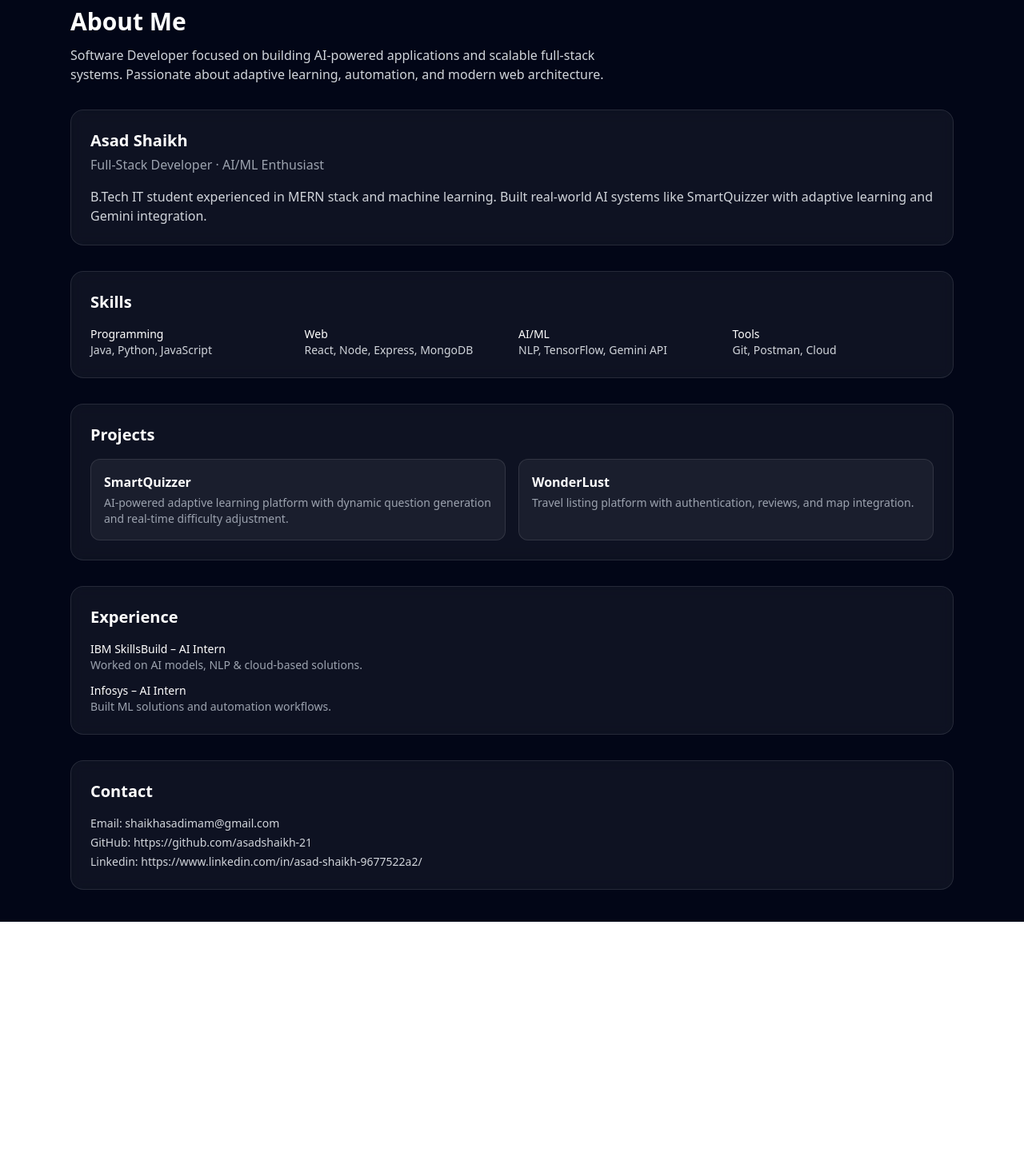
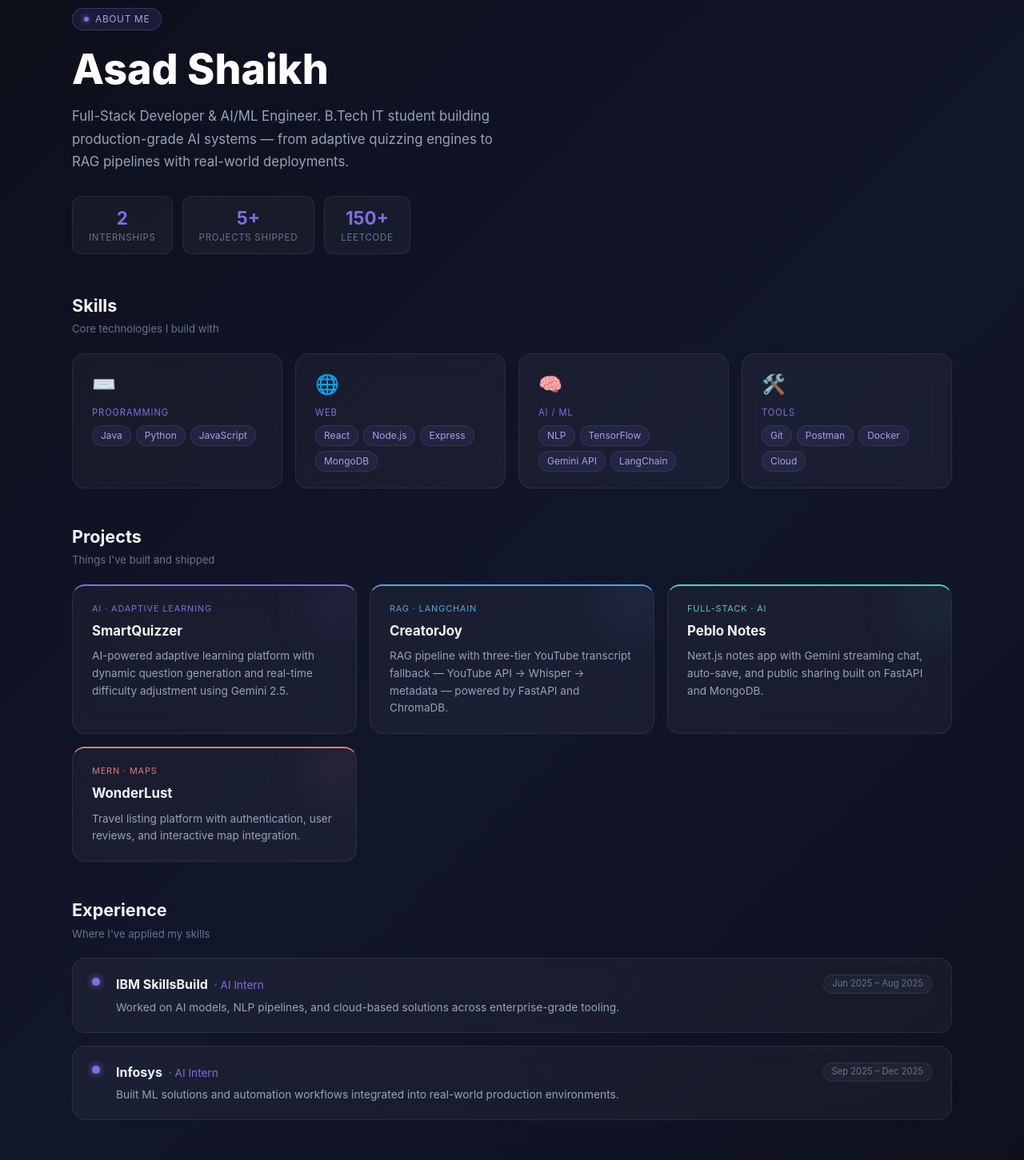
Before and after one commit to asadshaikh-21/Smart-Quizer_AI, a React (Vite) app in the folder frontend/: page /about in a window 1280 px wide. Shown: the part 100-1551 px from the top of the page at 80% size. Before the commit the page ends 1253 px from the top, so only its background shows below. Built offline with nearby package versions, Linux system fonts and the light colour scheme; sample sign-in values are in the browser's storage.

Commit message:
Update About Me

```diff
--- a/frontend/src/pages/About.jsx
+++ b/frontend/src/pages/About.jsx
@@ -1,111 +1,325 @@
 export default function About() {
+  const skills = [
+    { category: "Programming", items: ["Java", "Python", "JavaScript"], icon: "⌨️" },
+    { category: "Web", items: ["React", "Node.js", "Express", "MongoDB"], icon: "🌐" },
+    { category: "AI / ML", items: ["NLP", "TensorFlow", "Gemini API", "LangChain"], icon: "🧠" },
+    { category: "Tools", items: ["Git", "Postman", "Docker", "Cloud"], icon: "🛠️" },
+  ];
+
+  const projects = [
+    {
+      name: "SmartQuizzer",
+      tag: "AI · Adaptive Learning",
+      desc: "AI-powered adaptive learning platform with dynamic question generation and real-time difficulty adjustment using Gemini 2.5.",
+      accent: "#7C6FE0",
+    },
+    {
+      name: "CreatorJoy",
+      tag: "RAG · LangChain",
+      desc: "RAG pipeline with three-tier YouTube transcript fallback — YouTube API → Whisper → metadata — powered by FastAPI and ChromaDB.",
+      accent: "#4EA8DE",
+    },
+    {
+      name: "Peblo Notes",
+      tag: "Full-Stack · AI",
+      desc: "Next.js notes app with Gemini streaming chat, auto-save, and public sharing built on FastAPI and MongoDB.",
+      accent: "#56CFB2",
+    },
+    {
+      name: "WonderLust",
+      tag: "MERN · Maps",
+      desc: "Travel listing platform with authentication, user reviews, and interactive map integration.",
+      accent: "#E07C6F",
+    },
+  ];
+
+  const experience = [
+    {
+      company: "IBM SkillsBuild",
+      role: "AI Intern",
+      period: "Jun 2025 – Aug 2025",
+      desc: "Worked on AI models, NLP pipelines, and cloud-based solutions across enterprise-grade tooling.",
+    },
+    {
+      company: "Infosys",
+      role: "AI Intern",
+      period: "Sep 2025 – Dec 2025",
+      desc: "Built ML solutions and automation workflows integrated into real-world production environments.",
+    },
+  ];
+
   return (
-    <div className="px-6 py-10 text-white max-w-6xl mx-auto space-y-8">
+    <div
+      style={{
+        minHeight: "100vh",
+        background: "linear-gradient(135deg, #0d0f1a 0%, #12162b 50%, #0d0f1a 100%)",
+        color: "#e2e8f0",
+        fontFamily: "'Inter', 'Segoe UI', sans-serif",
+        padding: "2.5rem 1.5rem",
+      }}
+    >
+      <div style={{ maxWidth: "1100px", margin: "0 auto" }}>
 
-      {/* Header */}
-      <div className="space-y-3">
-        <h1 className="text-3xl font-bold">
+        {/* ── Hero ── */}
+        <div style={{ marginBottom: "3rem", position: "relative" }}>
+          {/* eyebrow */}
+          <div
+            style={{
+              display: "inline-flex",
+              alignItems: "center",
+              gap: "8px",
+              background: "rgba(124,111,224,0.12)",
+              border: "1px solid rgba(124,111,224,0.3)",
+              borderRadius: "999px",
+              padding: "4px 14px",
+              fontSize: "0.75rem",
+              color: "#a89fe8",
+              marginBottom: "1.25rem",
+              letterSpacing: "0.05em",
+              textTransform: "uppercase",
+            }}
+          >
+            <span
+              style={{
+                width: "6px",
+                height: "6px",
+                borderRadius: "50%",
+                background: "#7C6FE0",
+                display: "inline-block",
+                boxShadow: "0 0 6px #7C6FE0",
+              }}
+            />
             About Me
-        </h1>
-        <p className="text-gray-300 max-w-2xl">
-          Software Developer focused on building AI-powered applications and scalable
-          full-stack systems. Passionate about adaptive learning, automation, and modern web architecture.
-        </p>
           </div>
 
-      {/* Profile Card */}
-      <div className="bg-white/5 backdrop-blur border border-white/10 rounded-2xl p-6">
-        <h2 className="text-xl font-semibold">Asad Shaikh</h2>
-        <p className="text-gray-400 mt-1">
-          Full-Stack Developer · AI/ML Enthusiast
+          <h1
+            style={{
+              fontSize: "clamp(2rem, 5vw, 3.25rem)",
+              fontWeight: 800,
+              lineHeight: 1.1,
+              marginBottom: "1rem",
+              background: "linear-gradient(135deg, #ffffff 40%, #7C6FE0 100%)",
+              WebkitBackgroundClip: "text",
+              WebkitTextFillColor: "transparent",
+            }}
+          >
+            Asad Shaikh
+          </h1>
+
+          <p
+            style={{
+              fontSize: "1.05rem",
+              color: "#94a3b8",
+              maxWidth: "560px",
+              lineHeight: 1.7,
+              marginBottom: "1.75rem",
+            }}
+          >
+            Full-Stack Developer & AI/ML Engineer. B.Tech IT student building production-grade
+            AI systems — from adaptive quizzing engines to RAG pipelines with real-world deployments.
           </p>
 
-        <p className="mt-4 text-gray-300">
-          B.Tech IT student experienced in MERN stack and machine learning.
-          Built real-world AI systems like SmartQuizzer with adaptive learning
-          and Gemini integration.
-        </p>
+          {/* stat pills */}
+          <div style={{ display: "flex", gap: "12px", flexWrap: "wrap" }}>
+            {[
+              { label: "Internships", value: "2" },
+              { label: "Projects Shipped", value: "5+" },
+              { label: "LeetCode", value: "150+" },
+            ].map((s) => (
+              <div
+                key={s.label}
+                style={{
+                  background: "rgba(255,255,255,0.04)",
+                  border: "1px solid rgba(255,255,255,0.08)",
+                  borderRadius: "12px",
+                  padding: "10px 20px",
+                  textAlign: "center",
+                }}
+              >
+                <div style={{ fontSize: "1.4rem", fontWeight: 700, color: "#7C6FE0" }}>
+                  {s.value}
                 </div>
-
-      {/* Skills */}
-      <div className="bg-white/5 backdrop-blur border border-white/10 rounded-2xl p-6">
-        <h2 className="text-xl font-semibold mb-4">Skills</h2>
-
-        <div className="grid md:grid-cols-4 gap-4 text-sm text-gray-300">
-          <div>
-            <p className="font-medium text-white">Programming</p>
-            <p>Java, Python, JavaScript</p>
+                <div style={{ fontSize: "0.72rem", color: "#64748b", textTransform: "uppercase", letterSpacing: "0.06em" }}>
+                  {s.label}
                 </div>
-
-          <div>
-            <p className="font-medium text-white">Web</p>
-            <p>React, Node, Express, MongoDB</p>
               </div>
-
-          <div>
-            <p className="font-medium text-white">AI/ML</p>
-            <p>NLP, TensorFlow, Gemini API</p>
-          </div>
-
-          <div>
-            <p className="font-medium text-white">Tools</p>
-            <p>Git, Postman, Cloud</p>
-          </div>
+            ))}
           </div>
         </div>
 
-      {/* Projects */}
-      <div className="bg-white/5 backdrop-blur border border-white/10 rounded-2xl p-6">
-        <h2 className="text-xl font-semibold mb-4">Projects</h2>
+        {/* ── Skills ── */}
+        <Section title="Skills" subtitle="Core technologies I build with">
+          <div style={{ display: "grid", gridTemplateColumns: "repeat(auto-fit, minmax(220px, 1fr))", gap: "1rem" }}>
+            {skills.map((s) => (
+              <div key={s.category} style={glassCard}>
+                <div style={{ fontSize: "1.5rem", marginBottom: "0.6rem" }}>{s.icon}</div>
+                <div style={{ fontSize: "0.7rem", color: "#7C6FE0", textTransform: "uppercase", letterSpacing: "0.08em", marginBottom: "0.4rem" }}>
+                  {s.category}
+                </div>
+                <div style={{ display: "flex", flexWrap: "wrap", gap: "6px" }}>
+                  {s.items.map((item) => (
+                    <span key={item} style={chip}>{item}</span>
+                  ))}
+                </div>
+              </div>
+            ))}
+          </div>
+        </Section>
 
-        <div className="grid md:grid-cols-2 gap-4">
+        {/* ── Projects ── */}
+        <Section title="Projects" subtitle="Things I've built and shipped">
+          <div style={{ display: "grid", gridTemplateColumns: "repeat(auto-fit, minmax(280px, 1fr))", gap: "1rem" }}>
+            {projects.map((p) => (
+              <div
+                key={p.name}
+                style={{
+                  ...glassCard,
+                  borderTop: `2px solid ${p.accent}`,
+                  position: "relative",
+                  overflow: "hidden",
+                }}
+              >
+                {/* glow blob */}
+                <div
+                  style={{
+                    position: "absolute",
+                    top: "-30px",
+                    right: "-30px",
+                    width: "100px",
+                    height: "100px",
+                    borderRadius: "50%",
+                    background: p.accent,
+                    opacity: 0.07,
+                    filter: "blur(30px)",
+                    pointerEvents: "none",
+                  }}
+                />
+                <div style={{ fontSize: "0.68rem", color: p.accent, textTransform: "uppercase", letterSpacing: "0.08em", marginBottom: "0.5rem" }}>
+                  {p.tag}
+                </div>
+                <div style={{ fontWeight: 700, fontSize: "1.05rem", marginBottom: "0.5rem", color: "#f1f5f9" }}>
+                  {p.name}
+                </div>
+                <p style={{ fontSize: "0.85rem", color: "#94a3b8", lineHeight: 1.6 }}>{p.desc}</p>
+              </div>
+            ))}
+          </div>
+        </Section>
 
-          <div className="bg-white/5 border border-white/10 rounded-xl p-4">
-            <h3 className="font-semibold text-white">SmartQuizzer</h3>
-            <p className="text-sm text-gray-400 mt-1">
-              AI-powered adaptive learning platform with dynamic question generation
-              and real-time difficulty adjustment.
-            </p>
+        {/* ── Experience ── */}
+        <Section title="Experience" subtitle="Where I've applied my skills">
+          <div style={{ display: "flex", flexDirection: "column", gap: "1rem" }}>
+            {experience.map((e, i) => (
+              <div key={i} style={{ ...glassCard, display: "flex", gap: "1.25rem", alignItems: "flex-start" }}>
+                {/* timeline dot */}
+                <div style={{ flexShrink: 0, marginTop: "4px" }}>
+                  <div
+                    style={{
+                      width: "10px",
+                      height: "10px",
+                      borderRadius: "50%",
+                      background: "#7C6FE0",
+                      boxShadow: "0 0 8px #7C6FE0",
+                    }}
+                  />
                 </div>
+                <div style={{ flex: 1 }}>
+                  <div style={{ display: "flex", justifyContent: "space-between", flexWrap: "wrap", gap: "4px", marginBottom: "0.35rem" }}>
+                    <div>
+                      <span style={{ fontWeight: 700, color: "#f1f5f9" }}>{e.company}</span>
+                      <span style={{ color: "#7C6FE0", marginLeft: "8px", fontSize: "0.85rem" }}>· {e.role}</span>
+                    </div>
+                    <span
+                      style={{
+                        fontSize: "0.7rem",
+                        color: "#64748b",
+                        background: "rgba(255,255,255,0.04)",
+                        border: "1px solid rgba(255,255,255,0.07)",
+                        borderRadius: "999px",
+                        padding: "2px 10px",
+                      }}
+                    >
+                      {e.period}
+                    </span>
+                  </div>
+                  <p style={{ fontSize: "0.86rem", color: "#94a3b8", lineHeight: 1.6, margin: 0 }}>{e.desc}</p>
+                </div>
+              </div>
+            ))}
+          </div>
+        </Section>
 
-          <div className="bg-white/5 border border-white/10 rounded-xl p-4">
-            <h3 className="font-semibold text-white">WonderLust</h3>
-            <p className="text-sm text-gray-400 mt-1">
-              Travel listing platform with authentication, reviews, and map integration.
-            </p>
+        {/* ── Contact ── */}
+        <Section title="Contact" subtitle="Let's connect">
+          <div style={{ ...glassCard, display: "flex", flexWrap: "wrap", gap: "1rem" }}>
+            {[
+              { label: "Email", value: "shaikhasadimam@gmail.com", href: "mailto:shaikhasadimam@gmail.com", icon: "✉️" },
+              { label: "GitHub", value: "asadshaikh-21", href: "https://github.com/asadshaikh-21", icon: "🐙" },
+              { label: "LinkedIn", value: "asad-shaikh", href: "https://www.linkedin.com/in/asad-shaikh-9677522a2/", icon: "💼" },
+            ].map((c) => (
+              <a
+                key={c.label}
+                href={c.href}
+                target="_blank"
+                rel="noopener noreferrer"
+                style={{
+                  display: "flex",
+                  alignItems: "center",
+                  gap: "10px",
+                  background: "rgba(124,111,224,0.08)",
+                  border: "1px solid rgba(124,111,224,0.2)",
+                  borderRadius: "12px",
+                  padding: "10px 18px",
+                  textDecoration: "none",
+                  color: "#c4b8ff",
+                  fontSize: "0.875rem",
+                  transition: "background 0.2s",
+                }}
+              >
+                <span>{c.icon}</span>
+                <div>
+                  <div style={{ fontSize: "0.65rem", color: "#64748b", textTransform: "uppercase", letterSpacing: "0.06em" }}>{c.label}</div>
+                  <div>{c.value}</div>
                 </div>
+              </a>
+            ))}
+          </div>
+        </Section>
 
       </div>
     </div>
+  );
+}
 
-      {/* Experience */}
-      <div className="bg-white/5 backdrop-blur border border-white/10 rounded-2xl p-6">
-        <h2 className="text-xl font-semibold mb-4">Experience</h2>
+/* ── helpers ── */
 
-        <div className="space-y-3 text-gray-300 text-sm">
-          <div>
-            <p className="text-white font-medium">IBM SkillsBuild – AI Intern</p>
-            <p className="text-gray-400">Worked on AI models, NLP & cloud-based solutions.</p>
+function Section({ title, subtitle, children }) {
+  return (
+    <div style={{ marginBottom: "2.75rem" }}>
+      <div style={{ marginBottom: "1.25rem" }}>
+        <h2 style={{ fontSize: "1.35rem", fontWeight: 700, color: "#f1f5f9", margin: 0 }}>{title}</h2>
+        {subtitle && (
+          <p style={{ fontSize: "0.82rem", color: "#64748b", margin: "4px 0 0" }}>{subtitle}</p>
+        )}
       </div>
-
-          <div>
-            <p className="text-white font-medium">Infosys – AI Intern</p>
-            <p className="text-gray-400">Built ML solutions and automation workflows.</p>
-          </div>
-        </div>
-      </div>
-
-      {/* Contact */}
-      <div className="bg-white/5 backdrop-blur border border-white/10 rounded-2xl p-6">
-        <h2 className="text-xl font-semibold mb-4">Contact</h2>
-
-        <div className="text-gray-300 text-sm space-y-1">
-          <p>Email: shaikhasadimam@gmail.com</p>
-          <p>GitHub: https://github.com/asadshaikh-21</p>
-          <p>Linkedin: https://www.linkedin.com/in/asad-shaikh-9677522a2/</p>
-        </div>
-      </div>
-
+      {children}
     </div>
   );
 }
+
+const glassCard = {
+  background: "rgba(255,255,255,0.04)",
+  backdropFilter: "blur(12px)",
+  border: "1px solid rgba(255,255,255,0.08)",
+  borderRadius: "16px",
+  padding: "1.25rem 1.5rem",
+};
+
+const chip = {
+  background: "rgba(124,111,224,0.1)",
+  border: "1px solid rgba(124,111,224,0.2)",
+  borderRadius: "999px",
+  padding: "3px 10px",
+  fontSize: "0.75rem",
+  color: "#a89fe8",
+};
```
Lines whose indentation alone changed are shown as unchanged.
